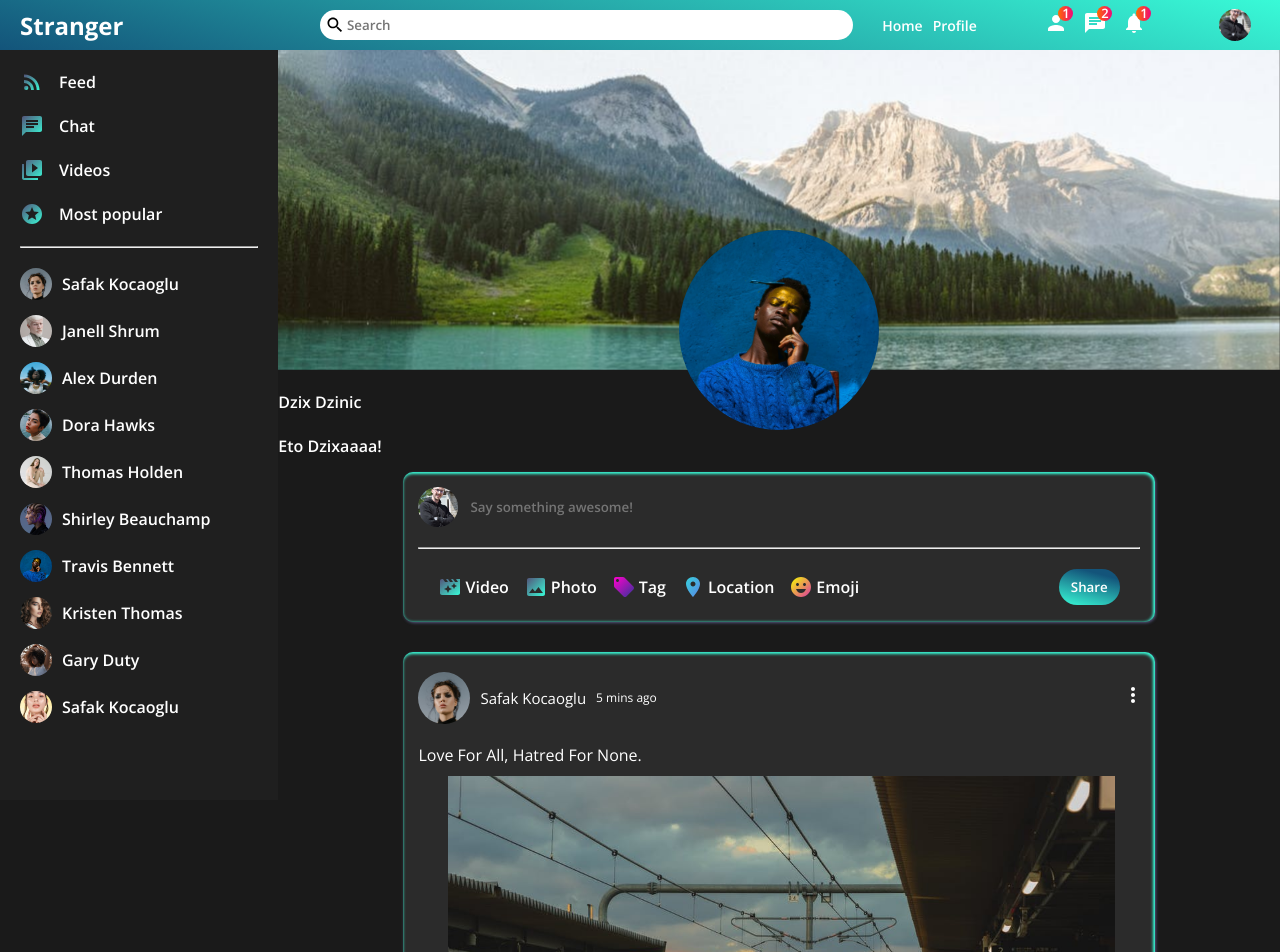
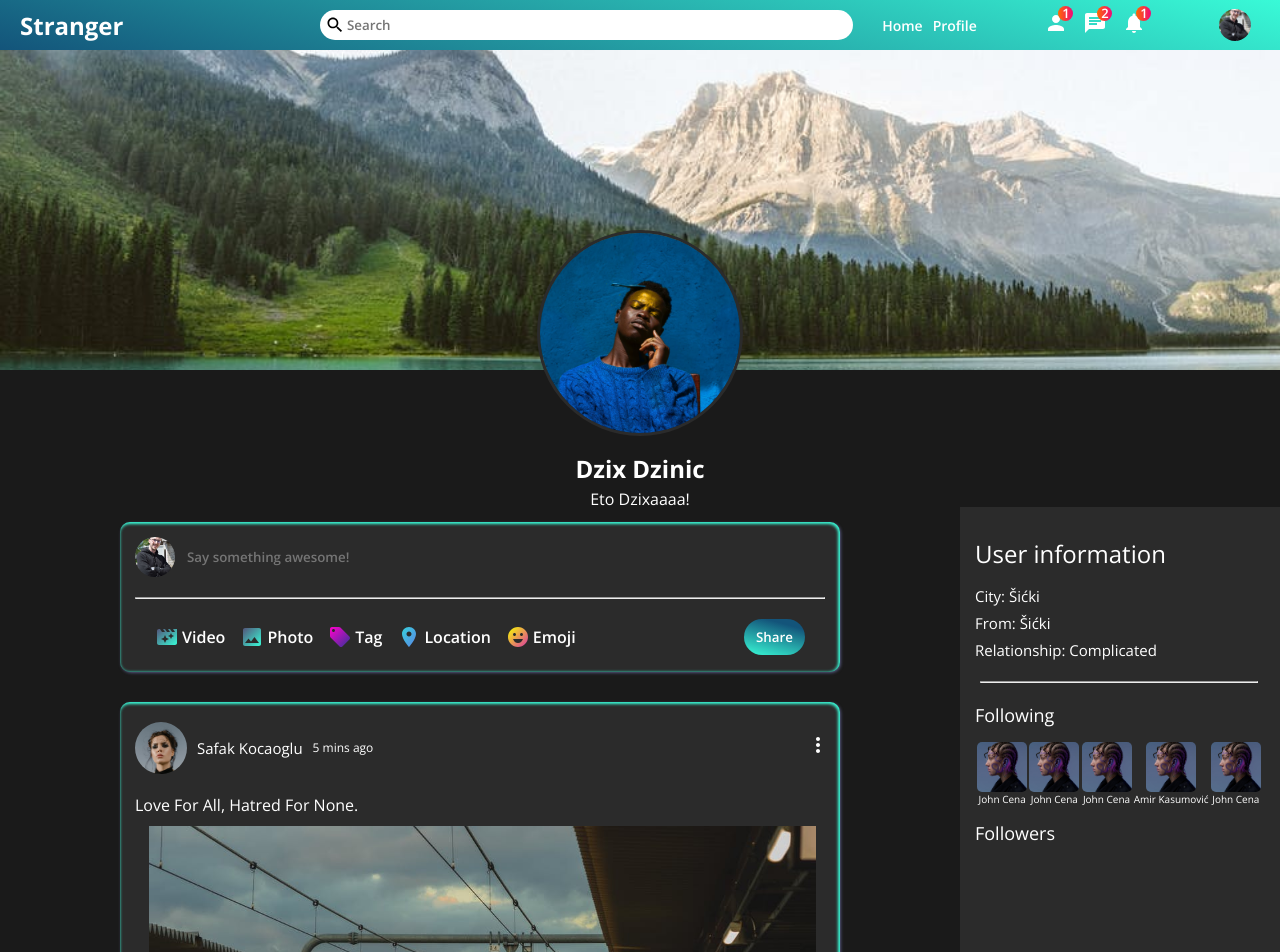
Before and after one commit to Cores13/realtime_chat, a React (Create React App) app in the folder view/: page / in a window 1280 px wide. Shown: the top 952 px of the page. Built offline with nearby package versions, Linux system fonts and the light colour scheme.

Commit message:
Profile page frontenddone

```diff
--- a/view/src/components/rightbar/Rightbar.jsx
+++ b/view/src/components/rightbar/Rightbar.jsx
@@ -2,14 +2,71 @@ import './rightbar.css';
 import {Users} from '../../dummyData';
 import Online from '../online/Online';
 
-export default function Rightbar() {
+export default function Rightbar({profile}) {
+    const HomeRightbar = () => {
+        return (<>
+            <h4 className="rightbarTitle">Online Friends</h4>
+            <ul className="rightbarFriendList">
+                {Users.map(u => <Online key={u.id} user={u} />)}
+            </ul>
+        </>
+        )
+    }
+
+    const ProfileRightbar = () => {
+        return (
+            <>
+            <h4 className="rightbarTitle">User information</h4>
+            <div className="rightbarInfo">
+                <div className="rightbarInfoItem">
+                    <span className="rightbarInfoKey">City: </span>
+                    <span className="rightbarInfoValue">Šićki</span>
+                </div>
+                <div className="rightbarInfoItem">
+                    <span className="rightbarInfoKey">From: </span>
+                    <span className="rightbarInfoValue">Šićki</span>
+                </div>
+                <div className="rightbarInfoItem">
+                    <span className="rightbarInfoKey">Relationship: </span>
+                    <span className="rightbarInfoValue">Complicated</span>
+                </div>
+            </div>
+            <hr className="rightbarHr" />
+            <h4 className="rightbarFollowingTitle">Following</h4>
+            <div className="rightbarFollowings">
+                <div className="rightbarFollowing">
+                    <img src="assets/person/6.jpeg" alt="Following profile pic" className="rightbarFollowingImg" />
+                    <span className="rightbarFollowingName">John Cena</span>
+                </div>
+                <div className="rightbarFollowing">
+                    <img src="assets/person/6.jpeg" alt="Following profile pic" className="rightbarFollowingImg" />
+                    <span className="rightbarFollowingName">John Cena</span>
+                </div>
+                <div className="rightbarFollowing">
+                    <img src="assets/person/6.jpeg" alt="Following profile pic" className="rightbarFollowingImg" />
+                    <span className="rightbarFollowingName">John Cena</span>
+                </div>
+                <div className="rightbarFollowing">
+                    <img src="assets/person/6.jpeg" alt="Following profile pic" className="rightbarFollowingImg" />
+                    <span className="rightbarFollowingName">Amir Kasumović</span>
+                </div>
+                <div className="rightbarFollowing">
+                    <img src="assets/person/6.jpeg" alt="Following profile pic" className="rightbarFollowingImg" />
+                    <span className="rightbarFollowingName">John Cena</span>
+                </div>
+                {/* <div className="rightbarFollowing">
+                    <img src="assets/person/6.jpeg" alt="Following profile pic" className="rightbarFollowingImg" />
+                    <span className="rightbarFollowingName">John Cena</span>
+                </div> */}
+            </div>
+            <h4 className="rightbarFollowingTitle">Followers</h4>
+            </>
+        )
+    }
     return (
         <div className="rightbar">
             <div className="rightbarWrapper">
-                <h4 className="rightbarTitle">Online Friends</h4>
-                <ul className="rightbarFriendList">
-                    {Users.map(u => <Online key={u.id} user={u} />)}
-                </ul>
+                <ProfileRightbar />
             </div>
         </div>
     )
--- a/view/src/components/rightbar/rightbar.css
+++ b/view/src/components/rightbar/rightbar.css
@@ -1,14 +1,17 @@
 .rightbar{
-    flex: 3.5;
+    flex: 2;
     background-color: #2b2b2b;
+    max-height: calc(100vh - 50px);
+    padding-top: 20px;
+    overflow-y: hidden;
 }
 .rightbarWrapper {
     margin-left: 15px;
     width: 90%;
     background-color: #2b2b2b;
-    max-height: calc(100vh - 50px);
     overflow-y: scroll;
     position: sticky;
+    margin-right: 0;
 }
 .rightbarFriendList {
     padding: 0;
@@ -16,3 +19,49 @@
     list-style: none;
     position: relative;
 }
+
+.rightbarTitle {
+    font-size: 24px;
+    font-weight: 400;
+    margin-bottom: 15px;
+    margin-top: 10px;
+}
+.rightbarInfoItem > span {
+    font-size: 15px;
+    font-weight: 400;
+}
+.rightbarInfoItem {
+    margin-bottom: 5px;
+}
+.rightbarHr {
+    margin: 20px 5px;
+}
+.rightbarFollowingTitle {
+    cursor: pointer;
+    font-size: 18px;
+    font-weight: 400;
+    margin-top: 15px;
+    margin-bottom: 15px;
+}
+.rightbarFollowings {
+    display: flex;
+    flex-wrap: wrap;
+    justify-content: space-evenly;
+}
+.rightbarFollowing {
+    display: flex;
+    flex-direction: column;
+    justify-content: center;
+    align-items: center;
+    cursor: pointer;
+}
+.rightbarFollowingImg {
+    width: 50px;
+    height: 50px;
+    object-fit: cover;
+    border-radius: 5px;
+}
+.rightbarFollowingName {
+    font-size: 10px;
+    font-weight: 300;
+}
--- a/view/src/pages/profile/Profile.jsx
+++ b/view/src/pages/profile/Profile.jsx
@@ -9,7 +9,7 @@ export default function Profile() {
         <>
         <Navbar />
         <div className="profileContainer">
-            <Sidebar />
+            {/* <Sidebar /> */}
             <div className="profileRight">
                 <div className="profileRightTop">
                     <div className="profileCover">
@@ -24,8 +24,8 @@ export default function Profile() {
                     </div>
                 </div>
                 <div className="profileRightBottom">
-                    <Feed style="flex-wrap: wrap;"/>
-                    {/* <Rightbar /> */}
+                    <Feed />
+                    <Rightbar profile/>
                 </div>
             </div>
         </div>
--- a/view/src/pages/profile/profile.css
+++ b/view/src/pages/profile/profile.css
@@ -24,6 +24,24 @@
     right: 0;
     margin: auto;
     top: 180px;
+    border: 3px solid #2b2b2b;
+}
+.profileInfo {
+    display: flex;
+    flex-direction: column;
+    align-items: center;
+    justify-content: center;
+    margin-top: 55px;
+    line-height: 1;
+}
+.profileInfoName {
+    font-size: 24px;
+    margin-bottom: 10px;
+    font-weight: bold;
+}
+.profileInfoDesc {
+    line-height: 1;
+    font-weight: 300;
 }
 .profileRightBottom {
     display: flex;
```
